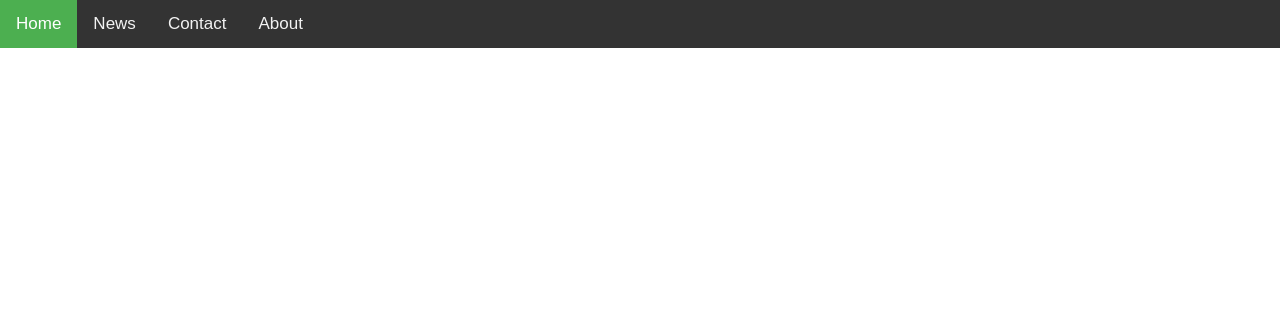
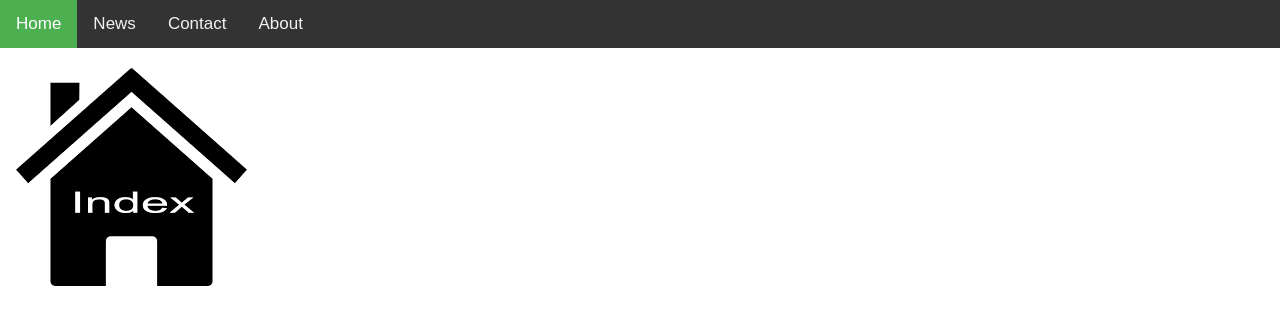
Before and after one commit to christama/department_website, a plain HTML site: page index.html in a window 1280 px wide. Drawn offline with Linux system fonts and the light colour scheme.

Commit message:
[Add image in index]

```diff
--- a/index.html
+++ b/index.html
@@ -44,6 +44,7 @@ body {
 
 <div style="padding-left:16px">
   <h2></h2>
+  <img src="index.png">
   <p></p>
 </div>
 
```
Also changed, not shown: index.png (added).
